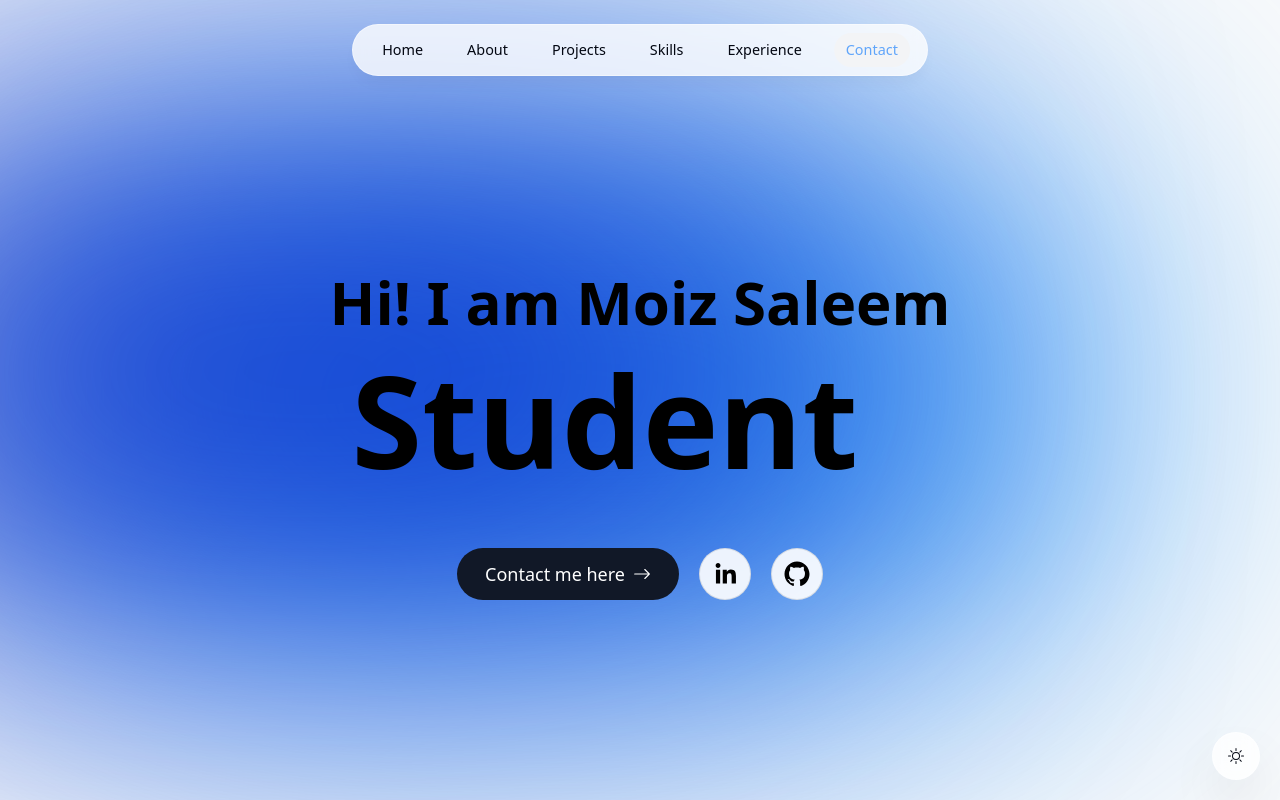
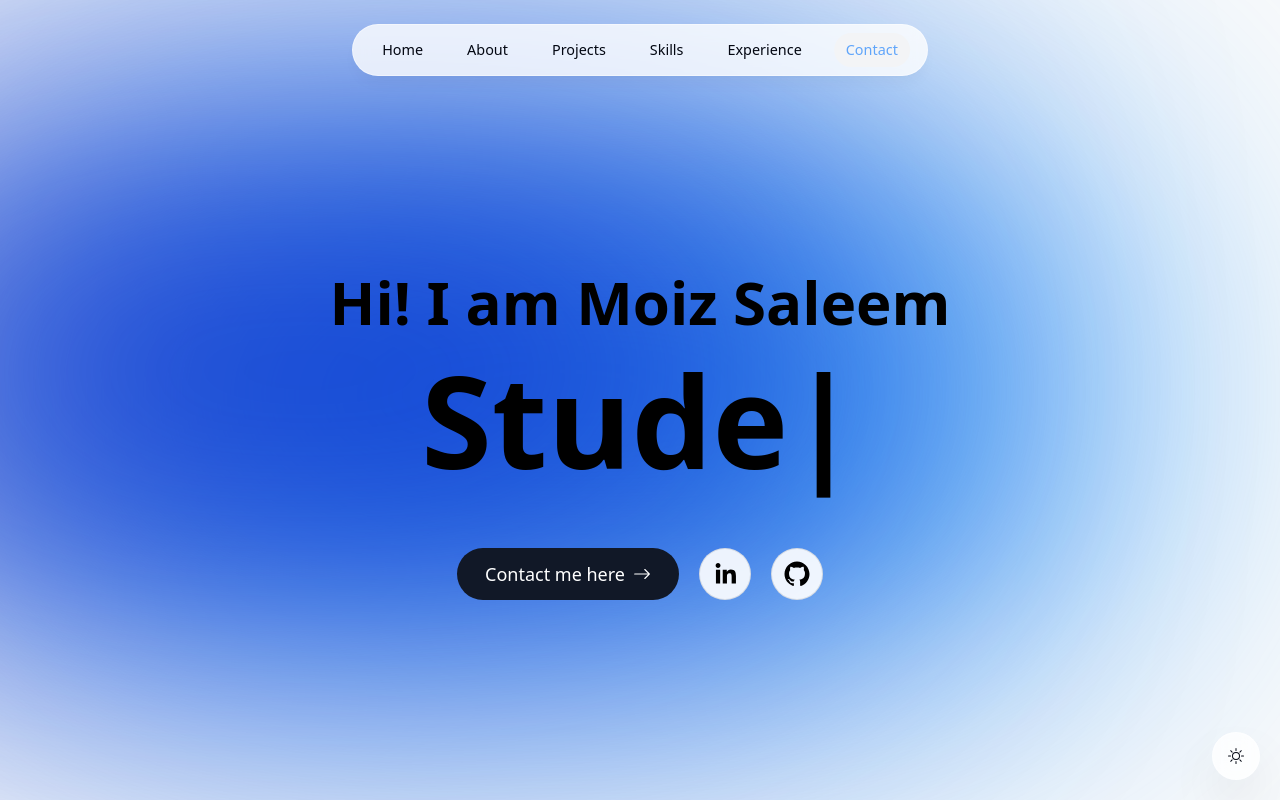
Before and after one commit to Moiz-16/nextjs-portfolio, a Next.js app: page / in a window 1280 px wide. Shown: the top 800 px of the page. Built offline with nearby package versions, Linux system fonts and the light colour scheme; no server answers.

Commit message:
replaced rect-type-animation with react-typed

```diff
--- a/components/intro.tsx
+++ b/components/intro.tsx
@@ -1,78 +1,91 @@
 "use client";
 
-import { motion } from 'framer-motion';
-import Link from 'next/link';
-import React, { useEffect } from 'react'
+import { motion } from "framer-motion";
+import Link from "next/link";
+import React, { useEffect } from "react";
 import { TypeAnimation } from "react-type-animation";
-import { BsArrowRight, BsGithub, BsLinkedin } from 'react-icons/bs'
-import { FaGithub} from 'react-icons/fa6';
-import { useInView} from 'react-intersection-observer'
-import { useActiveSectionContext } from '@/context/active-section-context'
-import { useSectionInView } from '@/lib/hooks';
-import { SocialIcon } from 'react-social-icons'
-import { useTheme } from '@/context/theme-context';
-
-
+import { BsArrowRight, BsGithub, BsLinkedin } from "react-icons/bs";
+import { FaGithub } from "react-icons/fa6";
+import { useInView } from "react-intersection-observer";
+import { useActiveSectionContext } from "@/context/active-section-context";
+import { useSectionInView } from "@/lib/hooks";
+import { SocialIcon } from "react-social-icons";
+import { useTheme } from "@/context/theme-context";
+import { ReactTyped } from "react-typed";
 
 export default function Intro() {
-    const { ref } = useSectionInView("Home", 0.5)
-    const {setActiveSection, setTimeOfLastClick} = useActiveSectionContext();
-    const {theme } = useTheme();
-
+  const { ref } = useSectionInView("Home", 0.5);
+  const { setActiveSection, setTimeOfLastClick } = useActiveSectionContext();
+  const { theme } = useTheme();
 
   return (
-    <section ref={ref} id='home' className='scroll-mt-[100rem] my-28'>
-        <motion.div className='flex flex-col items-center justify-center'
-        initial={{opacity: 0, scale: 0 }}
-        animate={{opacity: 1, scale: 1 }}
-        transition={{type: "tween", delay: 0.1, duration: 0.3}}
+    <section ref={ref} id="home" className="scroll-mt-[100rem] my-28">
+      <motion.div
+        className="flex flex-col items-center justify-center"
+        initial={{ opacity: 0, scale: 0 }}
+        animate={{ opacity: 1, scale: 1 }}
+        transition={{ type: "tween", delay: 0.1, duration: 0.3 }}
       >
         <h1 className="md:text-6xl sm:text-5xl text-4xl font-bold text-black">
           Hi! I am Moiz Saleem
         </h1>
         <h1 className="md:text-9xl sm:text-7xl text-7xl font-bold text-black md:py-6 py-3">
-            <TypeAnimation
-
-              sequence={["Student", 2000, "Developer", 2000]}
-              wrapper="span"
-              speed={65}
-              repeat={Infinity}
+          <ReactTyped
+            strings={["Student", "Developer"]}
+            typeSpeed={75}
+            backSpeed={50}
+            backDelay={1000}
+            loop
           />
         </h1>
-
       </motion.div>
-        <motion.div className='flex flex-col sm:flex-row items-center justify-center gap-5
-        px-4 py-10 text-lg font-medium'
+      <motion.div
+        className="flex flex-col sm:flex-row items-center justify-center gap-5
+        px-4 py-10 text-lg font-medium"
         initial={{ y: 100, opacity: 0 }}
         animate={{ y: 0, opacity: 1 }}
-        transition={{delay: 0.2}}
+        transition={{ delay: 0.2 }}
       >
-            <Link href="#contact" className='group bg-gray-900 text-white px-7 py-3 flex
+        <Link
+          href="#contact"
+          className="group bg-gray-900 text-white px-7 py-3 flex
             items-center  gap-2 rounded-full outline-none focus:scale-110 hover:scale-110
-            hover:bg-gray-950 active:scale-105 transition'
+            hover:bg-gray-950 active:scale-105 transition"
           onClick={() => {
-                setActiveSection("Contact")
+            setActiveSection("Contact");
             setTimeOfLastClick(Date.now());
           }}
         >
-                Contact me here <BsArrowRight className='group-hover:opacity-60 group-hover:translate-x-2 transition '/>
-
+          Contact me here{" "}
+          <BsArrowRight className="group-hover:opacity-60 group-hover:translate-x-2 transition " />
         </Link>
-            <div className='bg-white bg-opacity-90 flex items-center gap-2 rounded-full
+        <div
+          className="bg-white bg-opacity-90 flex items-center gap-2 rounded-full
             focus:scale-[1.15] hover:scale-[1.15] active:scale-105 transition cursor-pointer border
-             dark:bg-gray-950 dark:bg-opacity-75 border-black/10 '
+             dark:bg-gray-950 dark:bg-opacity-75 border-black/10 "
         >
-                <div><SocialIcon  bgColor="transparent" fgColor="currentColor"
-                style={{ color: theme === "light" ? "black" : "white", }}   url="https://www.linkedin.com/in/moiz-saleem/" /></div>
-
+          <div>
+            <SocialIcon
+              bgColor="transparent"
+              fgColor="currentColor"
+              style={{ color: theme === "light" ? "black" : "white" }}
+              url="https://www.linkedin.com/in/moiz-saleem/"
+            />
           </div>
-            <div className='bg-white bg-opacity-90 flex items-center gap-2 rounded-full
+        </div>
+        <div
+          className="bg-white bg-opacity-90 flex items-center gap-2 rounded-full
             focus:scale-[1.15] hover:scale-[1.15] active:scale-105 transition cursor-pointer border
-             dark:bg-gray-950 border-black/10 dark:bg-opacity-75'
+             dark:bg-gray-950 border-black/10 dark:bg-opacity-75"
         >
-                <div><SocialIcon  bgColor="transparent" fgColor="currentColor"
-                style={{ color: theme === "light" ? "black" : "white", }}   url="https://github.com/Moiz-16" /></div>
-
+          <div>
+            <SocialIcon
+              bgColor="transparent"
+              fgColor="currentColor"
+              style={{ color: theme === "light" ? "black" : "white" }}
+              url="https://github.com/Moiz-16"
+            />
+          </div>
         </div>
         {/*
             <a>
@@ -95,10 +108,7 @@ export default function Intro() {
                 className=" sm:h-12 h-10"
               />
             </a> */}
-
-
       </motion.div>
-
     </section>
-  )
+  );
 }
--- a/package.json
+++ b/package.json
@@ -28,6 +28,7 @@
     "react-intersection-observer": "^9.13.0",
     "react-social-icons": "^6.17.0",
     "react-type-animation": "^3.2.0",
+    "react-typed": "^2.0.12",
     "react-vertical-timeline-component": "^3.6.0",
     "resend": "^0.16.0",
     "tailwindcss": "3.4.4",
```
Also changed, not shown: 1 other file (tests, documents, lock files or other folders). Lines whose indentation alone changed are shown as unchanged.
